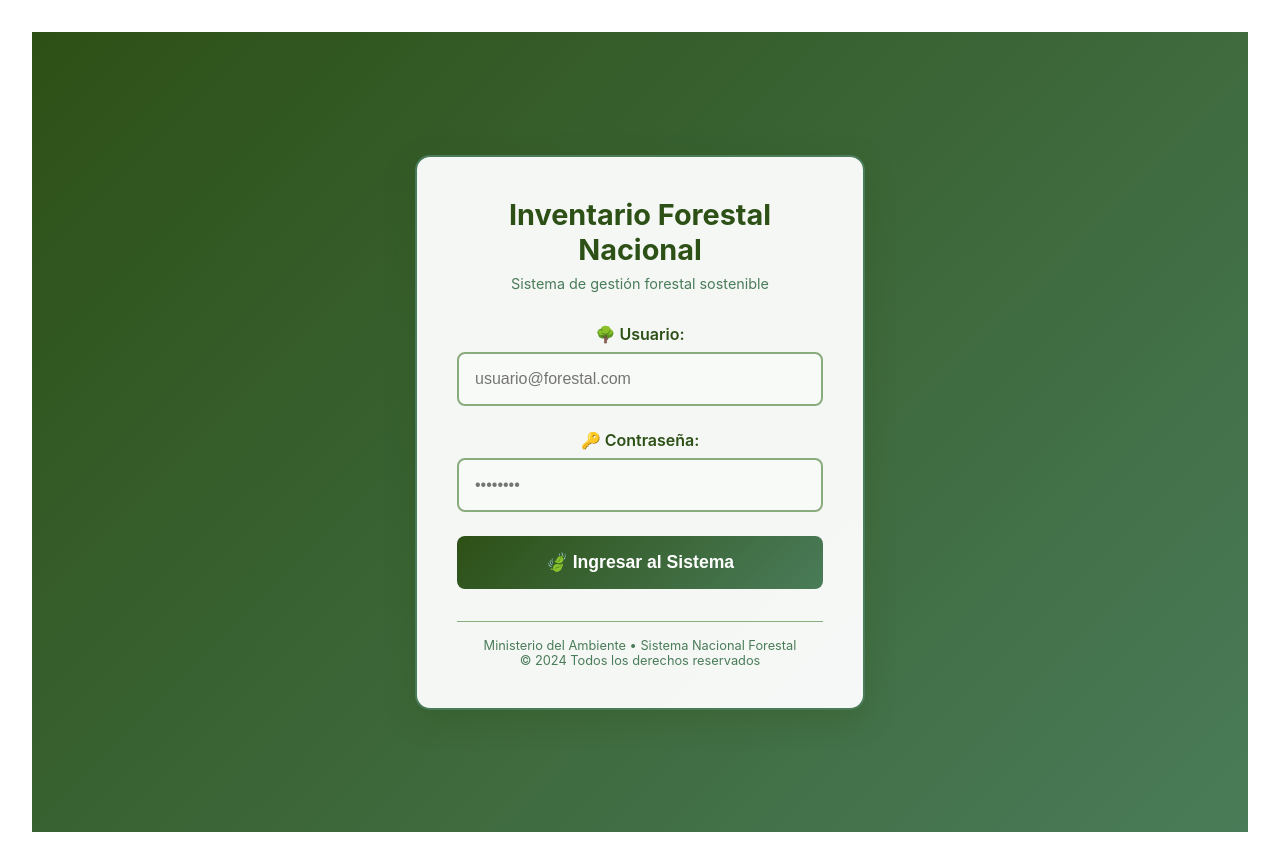
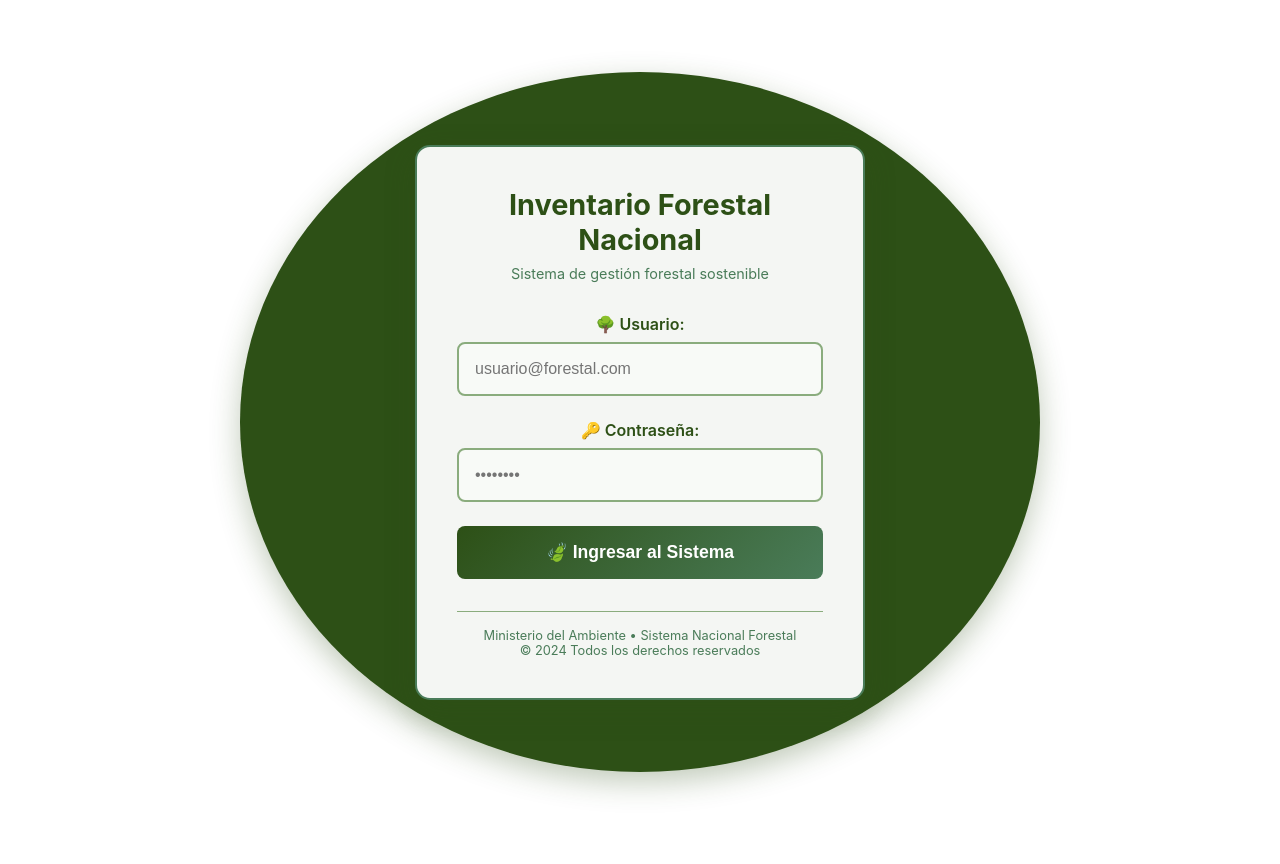
Before and after one commit to NeyBg23/ifn-fronted-web, a React (Vite) app: page / in a window 1280 px wide. Built offline with nearby package versions, Linux system fonts and the light colour scheme; no server answers.

Commit message:
Frontend

```diff
--- a/package.json
+++ b/package.json
@@ -10,6 +10,7 @@
     "preview": "vite preview"
   },
   "dependencies": {
+    "@supabase/postgrest-js": "^1.21.4",
     "@supabase/supabase-js": "^2.57.0",
     "react": "^19.1.1",
     "react-dom": "^19.1.1"
@@ -23,6 +24,6 @@
     "eslint-plugin-react-hooks": "^5.2.0",
     "eslint-plugin-react-refresh": "^0.4.20",
     "globals": "^16.3.0",
-    "vite": "^7.1.2"
+    "vite": "^7.1.5"
   }
 }
--- a/src/components/Login.css
+++ b/src/components/Login.css
@@ -1,11 +1,20 @@
+:root {
+  background: #ffff; /* Fondo degradado verde */
+}
+
 /* Estilos para el contenedor principal del login */
 .login-container {
-  display: flex; /* Usa flexbox para centrar el contenido */
-  justify-content: center; /* Centra horizontalmente */
-  align-items: center; /* Centra verticalmente */
-  min-height: 100vh; /* Ocupa toda la altura de la ventana */
-  background: linear-gradient(135deg, #2d5016 0%, #4a7c59 100%); /* Fondo degradado verde */
-  padding: 20px; /* Espacio interno */
+
+  position: relative;
+  display: flex;
+  justify-content: center;
+  align-items: center;
+  width: 800px;         /* Ancho fijo */
+  height: 700px;        /* Alto fijo */
+  border-radius: 100%;   /* Hace el contenedor circular */
+  background: #2d5016;
+  margin: 40px auto;    /* Centra verticalmente con margen */
+  box-shadow: 0 10px 30px rgba(45, 80, 22, 0.3);
 }
 
 /* Tarjeta visual del login */
```
Also changed, not shown: 1 other file (tests, documents, lock files or other folders).
